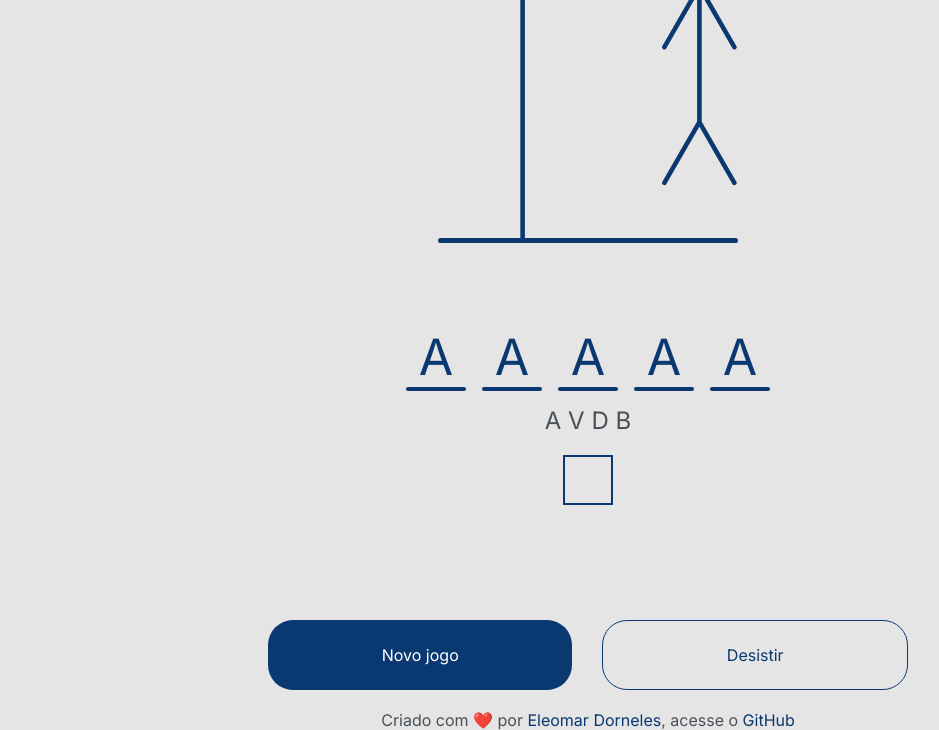
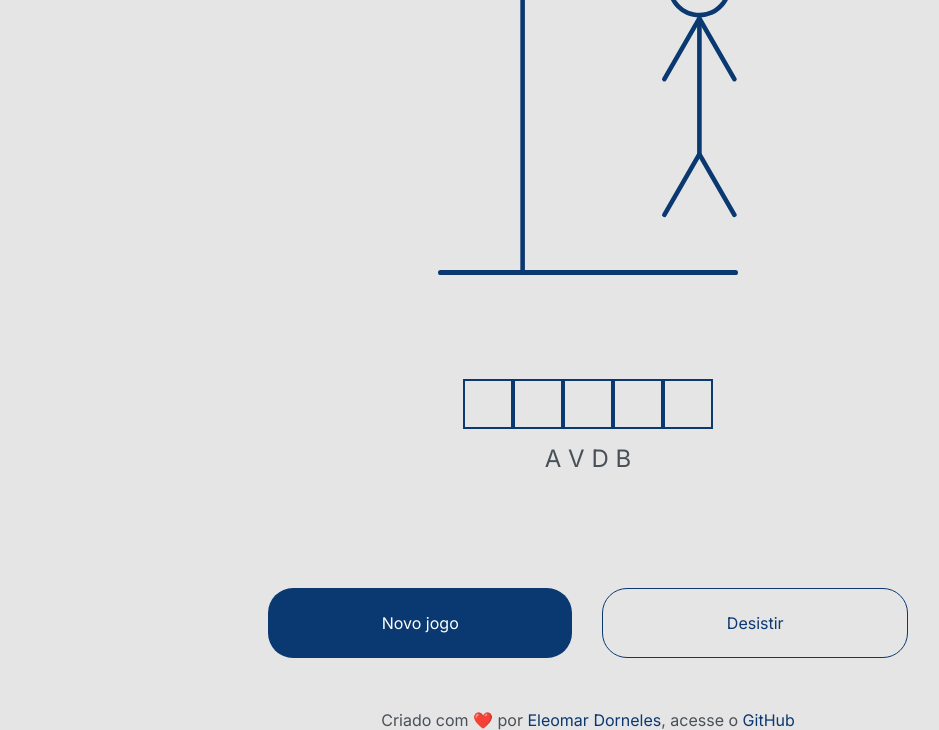
Before and after one commit to oeleomar/challenge-oracle-one-sprint2, a plain HTML site: page game/index.html in a window 1280 px wide. Shown: the part 110-840 px from the top of the page, without its empty margins (52-991 px from the left). Drawn offline with Linux system fonts and the light colour scheme.

Commit message:
Bug fixing

```diff
--- a/assets/styles/styles.css
+++ b/assets/styles/styles.css
@@ -214,10 +214,15 @@ section {
 
   .container {
     margin-top: 240px;
+    width: 90%;
   }
 
   .forca img {
     margin-bottom: 56px;
+  }
+
+  .game-buttons div {
+    margin-top: 50px;
   }
 }
 
--- a/game/index.html
+++ b/game/index.html
@@ -21,11 +21,13 @@
           <img src="../assets/images/forca.svg" alt="Imagem da forca do jogo de palavras.">
         </div>
         <div class="text-container">
-          <p class="input-letter">a</p>
-          <p class="input-letter">a</p>
-          <p class="input-letter">a</p>
-          <p class="input-letter">a</p>
-          <p class="input-letter">a</p>
+          <label for="option-input">
+            <input type="text" name="option-input" class="option-input" maxlength="1">
+          </label>
+          <input type="text" name="option-input" class="option-input" maxlength="1">
+          <input type="text" name="option-input" class="option-input" maxlength="1">
+          <input type="text" name="option-input" class="option-input" maxlength="1">
+          <input type="text" name="option-input" class="option-input" maxlength="1">
         </div>
         <div class="error-container">
           <span class="errors">a</span>
@@ -33,7 +35,7 @@
           <span class="errors">d</span>
           <span class="errors">b</span>
         </div>
-        <input type="text" name="option-input" class="option-input" id="option-input" maxlength="1">
+
       </div>
       <div class=".buttons-section game-buttons">
         <div>
```
